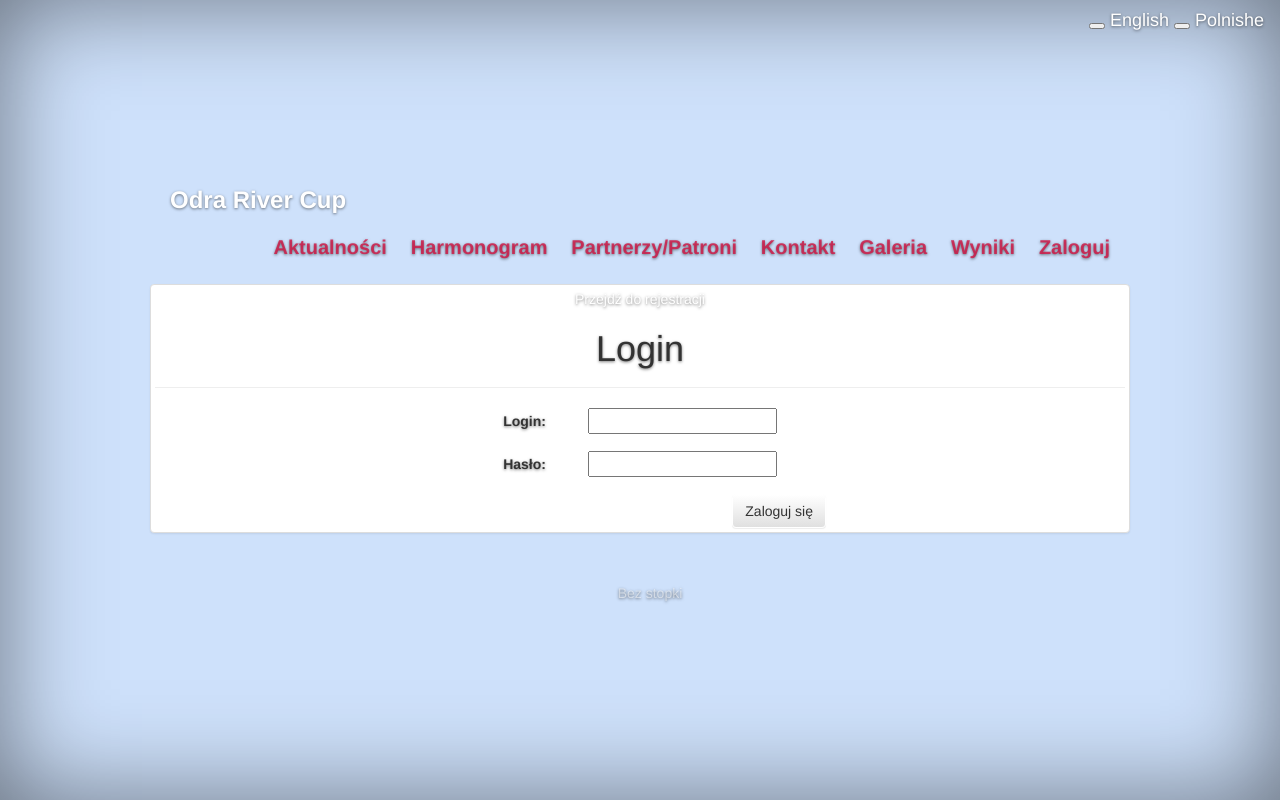
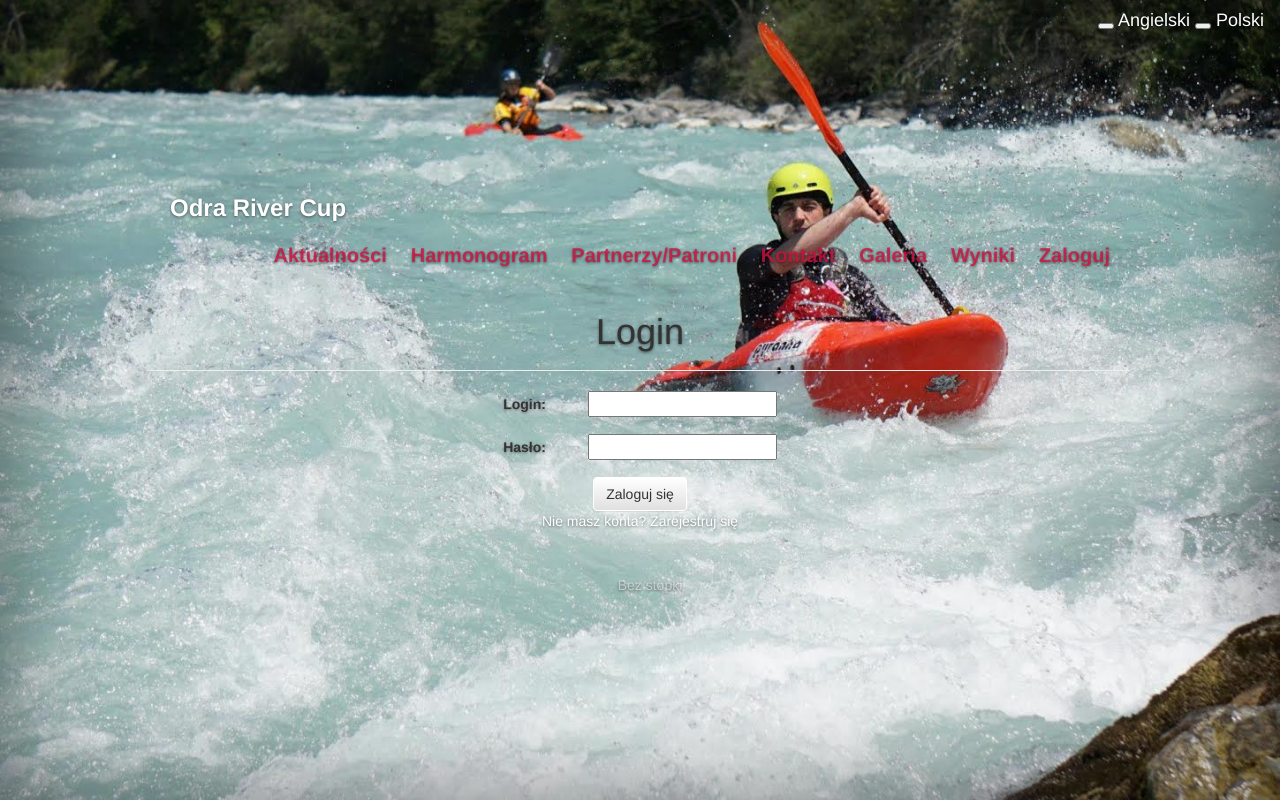
Before and after one commit to jarius1991/OdraRiverCup, a Django app: template MainSite/templates/OdraRiverCup/accounts/Login.html in a window 1280 px wide. Run offline with Django 3.2, Linux system fonts and the light colour scheme; the template is opened without the code that fills it, so the values that code supplies are empty; some libraries are stand-ins or nearby versions.

Commit message:
Translation and minor html/css fixes

```diff
--- a/MainSite/templates/OdraRiverCup/accounts/Login.html
+++ b/MainSite/templates/OdraRiverCup/accounts/Login.html
@@ -1,9 +1,9 @@
 {% extends 'OdraRiverCup/base.html' %} {% block title %}Log in{% endblock %} {% block content %}
+{% load i18n %}
+
 
 <form method="post" action="/accounts/process_login/">
     {% csrf_token %}
-    <div class="thumbnail formt" id="logowanie">
-        <a href="/accounts/register/">Przejdź do rejestracji</a><br />
         <div class="page-header" style="margin-top:5px;">
             <h1>Login</h1>
         </div>
@@ -11,19 +11,19 @@
             {% csrf_token %}
             <div class="form-group">
                 <div style="margin-left: auto;margin-right: auto; max-width: 400px;">
-                    <label for="username" style="margin-right: 38px;">Login:</label>
+                    <label for="username" style="margin-right: 38px;">{% trans 'Login:' %}</label>
                     <input type="text" name="username" value="" id="username">
                 </div>
             </div>
             <div class="form-group" style="margin-left: auto;margin-right: auto;">
                 <div style="margin-left: auto;margin-right: auto; max-width: 400px;">
-                    <label for="password" style="margin-right: 38px;">Hasło:</label>
+                    <label for="password" style="margin-right: 38px;">{% trans 'Hasło:' %}</label>
                     <input type="password" name="password" value="" id="password">
                 </div>
             </div>
             <div style="margin-left: auto;margin-right: auto; max-width: 372px;">
-                <button type="submit" class="btn btn-default" style="float:right;">Zaloguj się</button>
+                <button type="submit" class="btn btn-default" >{% trans 'Zaloguj się' %}</button>
                 <div style="clear:both"></div>
-            </div>
         </form>
+        <a href="/accounts/register">{% trans 'Nie masz konta? Zarejestruj się' %}</a>
         {% endblock %}
--- a/MainSite/templates/OdraRiverCup/accounts/Logowanie.html
+++ b/MainSite/templates/OdraRiverCup/accounts/Logowanie.html
@@ -4,7 +4,6 @@
 <head>Galeria</head>
 {% block content %}
 
-<body>
     <div class="page-header" style="margin-top:5px;">
         <h1>Logowanie</h1>
     </div>
@@ -31,7 +30,6 @@
 
 
 
-    <div class="thumbnail formt" id="logowanie">
         {% if registered %}
         <strong>Dzięki za rejestrację!</strong>
         <a href="/logowanie/">Przejdź do logowania</a><br /> {% else %}
@@ -67,8 +65,6 @@
             </div>
         </form>
         {% endif %}
-    </div>
-</body>
 {% endblock %}
 
 
--- a/MainSite/templates/OdraRiverCup/base.html
+++ b/MainSite/templates/OdraRiverCup/base.html
@@ -17,15 +17,14 @@
       <div class="language-picker">
                       <a href="/en">
                     <button ><span class="flag-icon flag-icon-us"></span></button>
-
-                        English
+                    {% trans "Angielski" %}
                        </a>
 
 
                      <a href="/pl">
                     <button ><span class="flag-icon flag-icon-pl"></span></button>
 
-                        Polnishe
+                    {% trans "Polski" %}
                        </a></div>
 
       <div class="site-wrapper-inner">
--- a/MainSite/views.py
+++ b/MainSite/views.py
@@ -64,8 +64,8 @@ def Artykul_new(request):
             # artykul.save()
             artykul = form.zapisz(form,request, timezone)
             return redirect('Artykul_detail', pk=artykul.pk)
-        else:
-            form = ArtykulForm()
+    else:
+        form = ArtykulForm()
 
     return render(request, "OdraRiverCup/Artykul_new.html", {'form': form})
 
@@ -246,6 +246,7 @@ def login(request):
 
 
 def process_login(request):
+    print(request.POST)
     username = request.POST.get('username', '')
     password = request.POST.get('password', '')
     user = auth.authenticate(username=username, password=password)
--- a/static/css/cover.css
+++ b/static/css/cover.css
@@ -29,7 +29,6 @@ margin-top: 100px;
 }
 
 textarea{
-padding 10px;
 }
 /*
  * Base structure
@@ -39,7 +38,7 @@ html,
 body {
   height: 100%;
   background-color: #cee1fb;
-  backgrount: url(media/canoe.jpg) no-repeat center center fixed;
+  background: url(media/canoe.jpg) no-repeat center center fixed;
   -webkid-background-size: cover;
   -moz-background-size: cover;
   -o-background-size: cover;
@@ -110,7 +109,6 @@ body {
 }
 .masthead-nav > li > a:hover,
 .masthead-nav > li > a:focus {
-  background-color: solid;
   border-bottom-color: #a9a9a9;
   border-bottom-color: rgba(255,255,255,.25);
 }
@@ -162,7 +160,6 @@ body {
 
 .post_contain{
     margin-top: 60px;
-    padding=0px;
 }
 
 @media (min-width: 768px) {
```
Also changed, not shown: MainSite/locale/en/LC_MESSAGES/django.po, db.sqlite3, locale/en/LC_MESSAGES/django.po, static/media/galeria/download.jpg (added).
